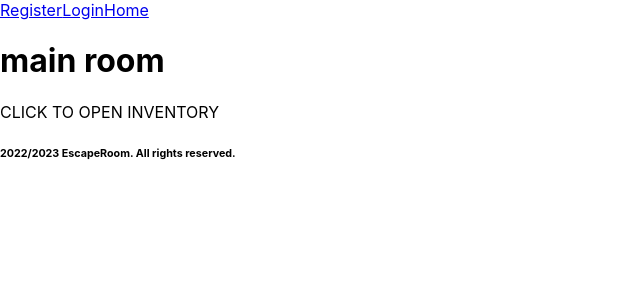
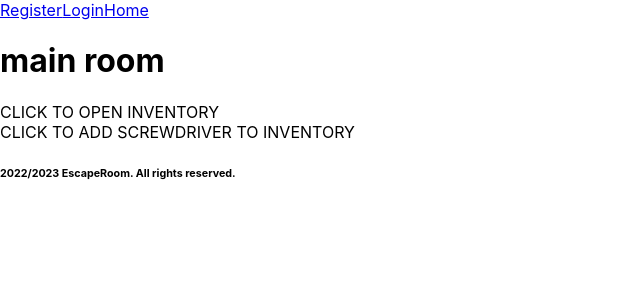
Before and after one commit to MattHerringshaw1/Escape-Room, a React (Create React App) app in the folder client/: page /room in a window 1280 px wide. Shown: the top 300 px of the page, without its empty margins (0-640 px from the left). Built offline with nearby package versions, Linux system fonts and the light colour scheme.

Commit message:
tried to add component to inventory, still WIP

```diff
--- /dev/null
+++ b/client/src/components/Inventory/Screwdriver.js
@@ -0,0 +1,15 @@
+import React, { useState } from 'react'
+
+function Screwdriver(props) {
+
+    const userId = localStorage.getItem('userid')
+    const username = localStorage.getItem('username')
+
+    return (
+        <>
+        <h4>{username}'s Screwdriver</h4>
+        </>
+    )
+}
+
+export default Screwdriver
--- a/client/src/components/Popups/Inventory.js
+++ b/client/src/components/Popups/Inventory.js
@@ -1,13 +1,18 @@
 import React, { useState } from 'react'
+import Screwdriver from '../Inventory/Screwdriver'
+import Room from '../Room'
 
 function Inventory(props) {
 
     const userId = localStorage.getItem('userid')
     const username = localStorage.getItem('username')
 
+    const [hasScrewdriver, setScrewdriver] = useState(false)
+
     return (
         <>
         <h1>INVENTORY POP-UP FOR {username}</h1>
+        <div>{props.hasScrewdriver && <Screwdriver handleDelete={props.addScrewdriver}/>}</div>
         </>
     )
 }
--- a/client/src/components/Room.js
+++ b/client/src/components/Room.js
@@ -1,5 +1,9 @@
-import React, { useState } from 'react'
+import React, { useState, forwardRef, useImperativeHandle } from 'react'
 import Inventory from './Popups/Inventory'
+
+
+
+
 
 function Room() {
 
@@ -7,16 +11,22 @@ function Room() {
 
     // Is the pop-up open or not?
     const [isOpen, setIsOpen] = useState(false);
+    const [hasScrewdriver, setScrewdriver] = useState(false)
     // function to toggle the pop-up
-    const togglePopup = () => {
+    const toggleInventory = () => {
         setIsOpen(!isOpen);
+    }
+
+    const addScrewdriver = () => {
+        setScrewdriver(!hasScrewdriver);
     }
 
     return(
         <div>
         <h1>main room</h1>
-        <div className='open-inventory' onClick={togglePopup}>CLICK TO OPEN INVENTORY</div>
-        <div className='inventory-popup'>{isOpen && <Inventory handleClose={togglePopup}/>}</div>
+        <div className='open-inventory' onClick={toggleInventory}>CLICK TO OPEN INVENTORY</div>
+        <div  className='add-screwdriver' onClick={addScrewdriver}>CLICK TO ADD SCREWDRIVER TO INVENTORY</div>
+        <div className='inventory-popup'>{isOpen && <Inventory handleClose={toggleInventory} handleAdd={addScrewdriver}/>}</div>
         </div>
     )
 }
```
